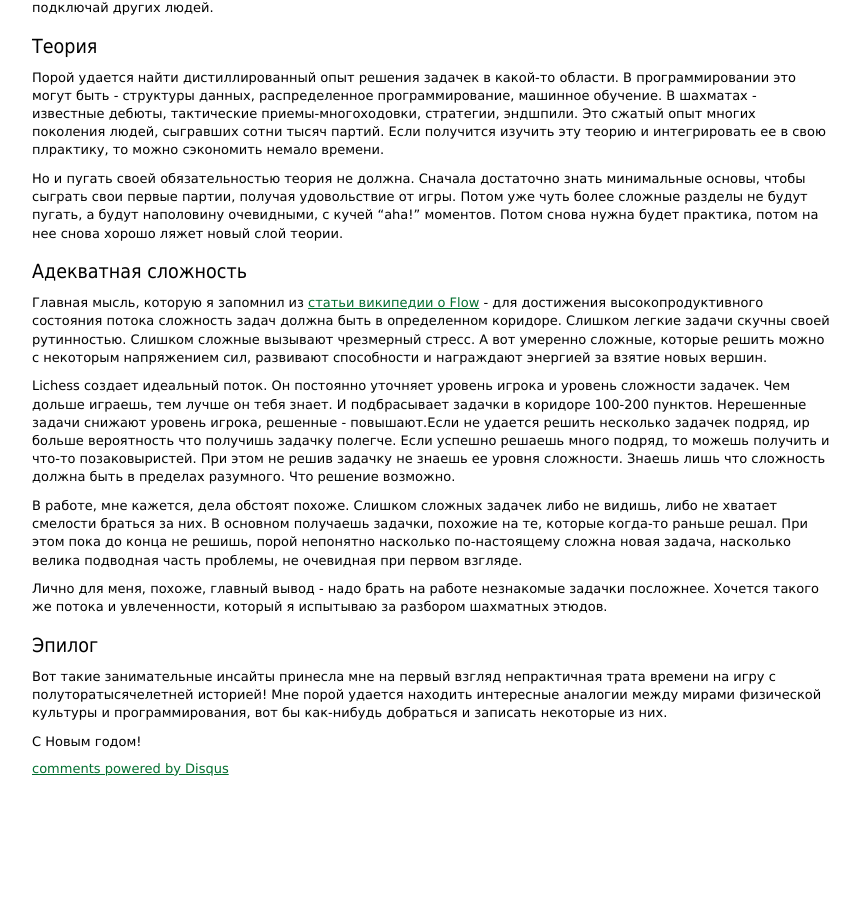
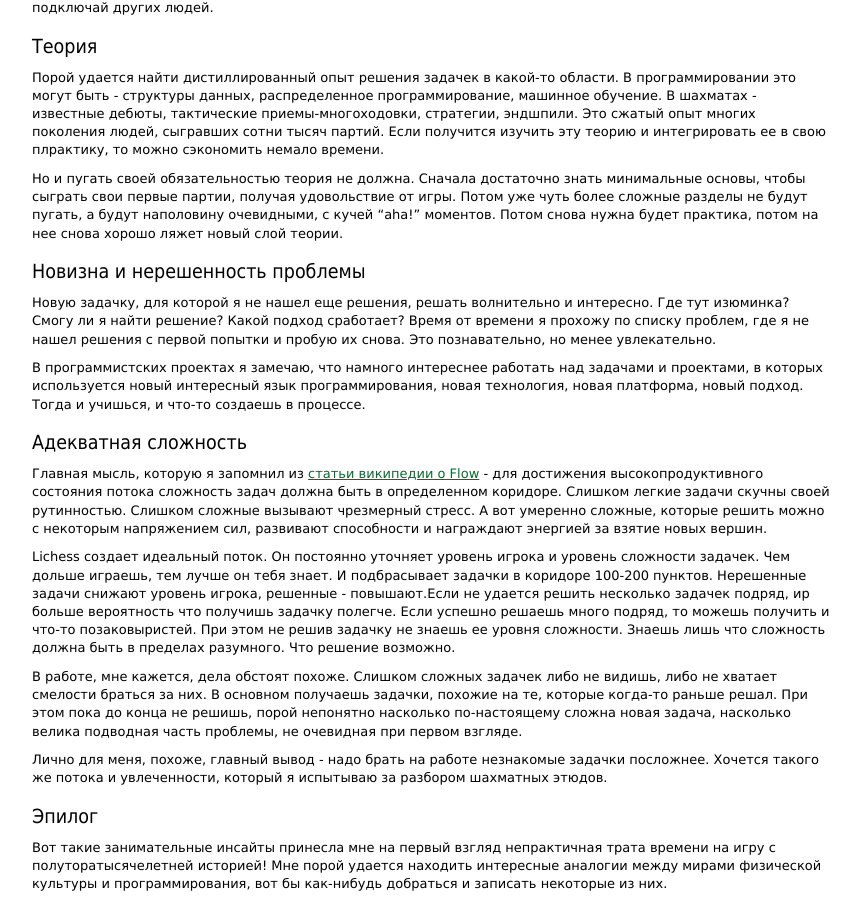
Before and after one commit to vorushin/vorushin.github.io, a Jekyll site: the page built from _posts/2017-01-01-problem-solving-chess-etudes.md, in a window 1280 px wide and 900 px high, scrolled down 1739 px. Shown: the whole window, without its empty margins (198-1058 px from the left). Built offline with Jekyll 4.4.1, drawn with Linux system fonts in a browser that asks for light colours; comment, search, counter and statistics services are not loaded; before the commit the page ends 2515 px from its top, so only the background shows below that.

Commit message:
Add a section about new/fresh problems

```diff
--- a/_posts/2017-01-01-problem-solving-chess-etudes.md
+++ b/_posts/2017-01-01-problem-solving-chess-etudes.md
@@ -41,6 +41,12 @@ permalink: /blog/problem-solving-and-chess-etudes
 
 Но и пугать своей обязательностью теория не должна. Сначала достаточно знать минимальные основы, чтобы сыграть свои первые партии, получая удовольствие от игры. Потом уже чуть более сложные разделы не будут пугать, а будут наполовину очевидными, с кучей "aha!" моментов. Потом снова нужна будет практика, потом на нее снова хорошо ляжет новый слой теории.
 
+### Новизна и нерешенность проблемы
+
+Новую задачку, для которой я не нашел еще решения, решать волнительно и интересно. Где тут изюминка? Смогу ли я найти решение? Какой подход сработает? Время от времени я прохожу по списку проблем, где я не нашел решения с первой попытки и пробую их снова. Это познавательно, но менее увлекательно.
+
+В программистских проектах я замечаю, что намного интереснее работать над задачами и проектами, в которых используется новый интересный язык программирования, новая технология, новая платформа, новый подход. Тогда и учишься, и что-то создаешь в процессе.
+
 ### Адекватная сложность
 
 Главная мысль, которую я запомнил из [статьи википедии о Flow](https://en.wikipedia.org/wiki/Flow_(psychology)) - для достижения высокопродуктивного состояния потока сложность задач должна быть в определенном коридоре. Слишком легкие задачи скучны своей рутинностью. Слишком сложные вызывают чрезмерный стресс. А вот умеренно сложные, которые решить можно с некоторым напряжением сил, развивают способности и награждают энергией за взятие новых вершин.
```
